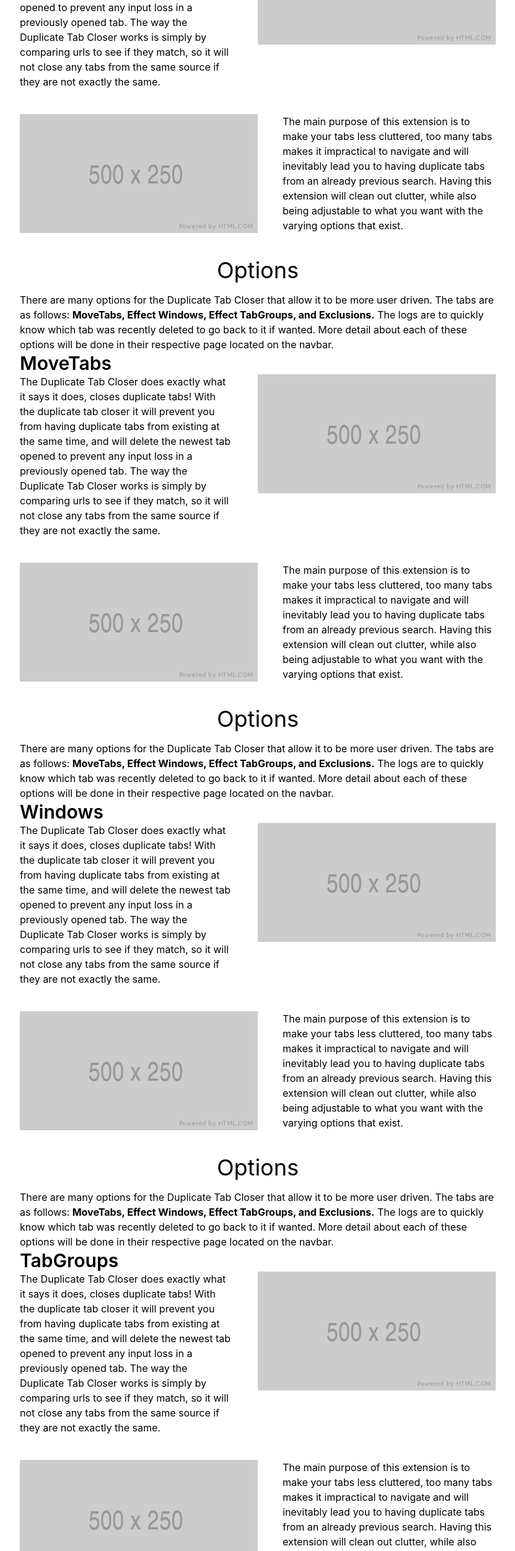
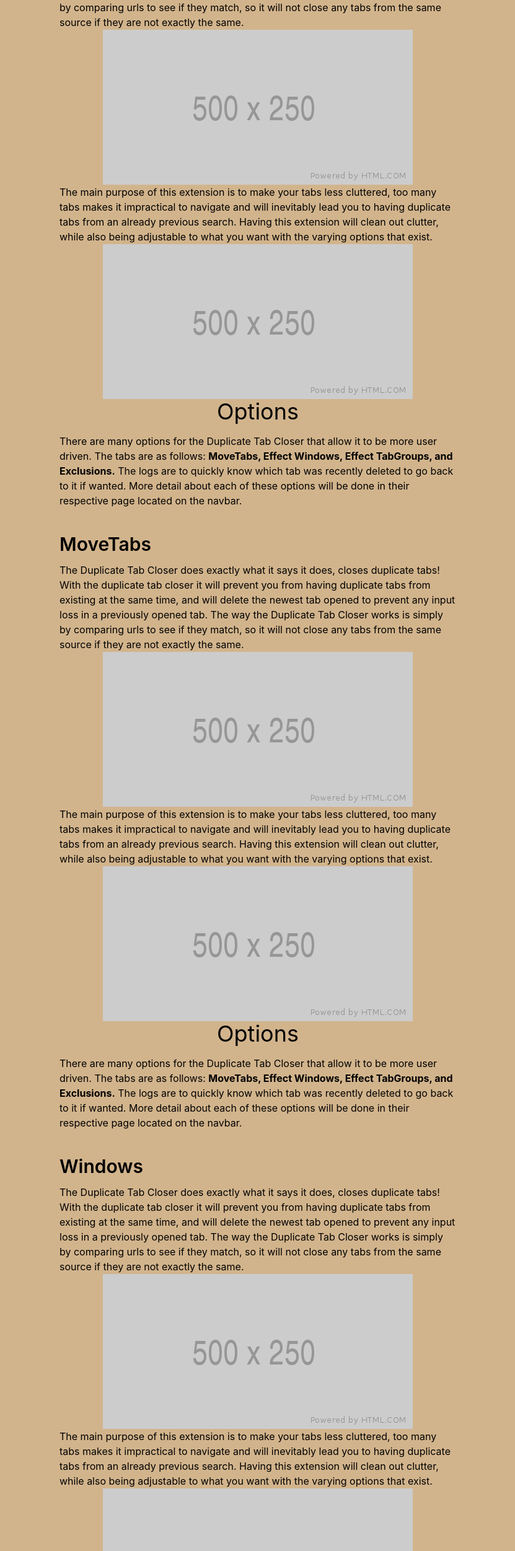
Before and after one commit to AngeloKandah/DuplicateTabCloserLandingPage, a React (Create React App) app: page / in a window 1280 px wide. Shown: the part 252-2755 px from the top of the page at 62% size, without its empty margins (224-1055 px from the left). Built offline with nearby package versions, Linux system fonts and the light colour scheme.

Commit message:
Styling changes and media queries added for header/navbar

```diff
--- a/src/App.css
+++ b/src/App.css
@@ -1,9 +1,10 @@
 html {
   scroll-behavior: smooth;
+  background-color: tan;
 }
 
 :target:before {
-  content: "";
+  content: '';
   display: block;
   height: 100px;
   margin: -100px 0 0;
--- a/src/App.js
+++ b/src/App.js
@@ -21,13 +21,10 @@ function App() {
   return (
     <div>
       <Header title='DuplicateTabCloser' navbarRoutes={routes} />
-      <div id='pageContainer' className='px-64'>
-        <Home/>
-        <MoveTabs/>
-        <Windows/>
-        <TabGroups/>
-        <Exclusions/>
-        <Logs/>
+      <div id='pageContainer' className='mx-container'>
+        {routes.map(({ page: Page }) => {
+          return <Page />;
+        })}
       </div>
     </div>
   );
--- a/src/components/navbar/NavbarItem.jsx
+++ b/src/components/navbar/NavbarItem.jsx
@@ -1,7 +1,7 @@
 function NavbarItem({ title }) {
   return (
     <a
-      className='block text-white text-center py-4 px-4 text-lg hover:bg-navGray-hover'
+      className='block text-white text-center py-4 px-4 xl:text-lg md:text-base sm:text-sm text-sm hover:bg-navGray-hover'
       href={`#${title}`}
     >
       {title}
--- a/src/components/pages/Exclusions.jsx
+++ b/src/components/pages/Exclusions.jsx
@@ -1,5 +1,46 @@
+import image from '../../images/500x250.png';
+
 function Exclusions() {
-  return <>Exclusions Filler</>;
+  return (
+    <div id='Exclusions' className='pb-5'>
+      <h1 className='text-3xl font-semibold py-3'>Exclusions</h1>
+      <p>
+        The Duplicate Tab Closer does exactly what it says it does, closes
+        duplicate tabs! With the duplicate tab closer it will prevent you from
+        having duplicate tabs from existing at the same time, and will delete
+        the newest tab opened to prevent any input loss in a previously opened
+        tab. The way the Duplicate Tab Closer works is simply by comparing urls
+        to see if they match, so it will not close any tabs from the same source
+        if they are not exactly the same.
+      </p>
+      <img
+        className='mx-auto'
+        src={image}
+        alt='Duplicate Tab Closer In Action'
+      />
+      <p>
+        The main purpose of this extension is to make your tabs less cluttered,
+        too many tabs makes it impractical to navigate and will inevitably lead
+        you to having duplicate tabs from an already previous search. Having
+        this extension will clean out clutter, while also being adjustable to
+        what you want with the varying options that exist.
+      </p>
+      <img
+        className='mx-auto'
+        src={image}
+        alt='Duplicate Tab Closer In Action'
+      />
+      <p className='text-4xl text-center pb-4'>Options</p>
+      <p className='pb-2'>
+        There are many options for the Duplicate Tab Closer that allow it to be
+        more user driven. The tabs are as follows:{' '}
+        <b>MoveTabs, Effect Windows, Effect TabGroups, and Exclusions.</b> The
+        logs are to quickly know which tab was recently deleted to go back to it
+        if wanted. More detail about each of these options will be done in their
+        respective page located on the navbar.
+      </p>
+    </div>
+  );
 }
 
 export default Exclusions;
--- a/src/components/pages/Home.jsx
+++ b/src/components/pages/Home.jsx
@@ -2,40 +2,36 @@ import image from '../../images/500x250.png';
 
 function Home() {
   return (
-    <div id='Home'>
-      <h1 className='text-3xl font-semibold'>Home</h1>
-      <div className='grid grid-cols-2 pb-10'>
-        <p className='pr-10'>
+    <div id='Home' className='pb-5'>
+      <h1 className='text-3xl font-semibold py-3'>Home</h1>
+      <p>
         The Duplicate Tab Closer does exactly what it says it does, closes
         duplicate tabs! With the duplicate tab closer it will prevent you from
         having duplicate tabs from existing at the same time, and will delete
         the newest tab opened to prevent any input loss in a previously opened
-          tab. The way the Duplicate Tab Closer works is simply by comparing
-          urls to see if they match, so it will not close any tabs from the same
-          source if they are not exactly the same.
+        tab. The way the Duplicate Tab Closer works is simply by comparing urls
+        to see if they match, so it will not close any tabs from the same source
+        if they are not exactly the same.
       </p>
       <img
         className='mx-auto'
         src={image}
         alt='Duplicate Tab Closer In Action'
       />
-      </div>
-      <div className='grid grid-cols-2 pb-10'>
+      <p>
+        The main purpose of this extension is to make your tabs less cluttered,
+        too many tabs makes it impractical to navigate and will inevitably lead
+        you to having duplicate tabs from an already previous search. Having
+        this extension will clean out clutter, while also being adjustable to
+        what you want with the varying options that exist.
+      </p>
       <img
         className='mx-auto'
         src={image}
         alt='Duplicate Tab Closer In Action'
       />
-        <p className='pl-10'>
-          The main purpose of this extension is to make your tabs less
-          cluttered, too many tabs makes it impractical to navigate and will
-          inevitably lead you to having duplicate tabs from an already previous
-          search. Having this extension will clean out clutter, while also being
-          adjustable to what you want with the varying options that exist.
-        </p>
-      </div>
       <p className='text-4xl text-center pb-4'>Options</p>
-      <p className=''>
+      <p className='pb-2'>
         There are many options for the Duplicate Tab Closer that allow it to be
         more user driven. The tabs are as follows:{' '}
         <b>MoveTabs, Effect Windows, Effect TabGroups, and Exclusions.</b> The
--- a/src/components/pages/Logs.jsx
+++ b/src/components/pages/Logs.jsx
@@ -1,5 +1,46 @@
+import image from '../../images/500x250.png';
+
 function Logs() {
-  return <>Logs Filler</>;
+  return (
+    <div id='Logs' className='pb-5'>
+      <h1 className='text-3xl font-semibold py-3'>Logs</h1>
+      <p>
+        The Duplicate Tab Closer does exactly what it says it does, closes
+        duplicate tabs! With the duplicate tab closer it will prevent you from
+        having duplicate tabs from existing at the same time, and will delete
+        the newest tab opened to prevent any input loss in a previously opened
+        tab. The way the Duplicate Tab Closer works is simply by comparing urls
+        to see if they match, so it will not close any tabs from the same source
+        if they are not exactly the same.
+      </p>
+      <img
+        className='mx-auto'
+        src={image}
+        alt='Duplicate Tab Closer In Action'
+      />
+      <p>
+        The main purpose of this extension is to make your tabs less cluttered,
+        too many tabs makes it impractical to navigate and will inevitably lead
+        you to having duplicate tabs from an already previous search. Having
+        this extension will clean out clutter, while also being adjustable to
+        what you want with the varying options that exist.
+      </p>
+      <img
+        className='mx-auto'
+        src={image}
+        alt='Duplicate Tab Closer In Action'
+      />
+      <p className='text-4xl text-center pb-4'>Options</p>
+      <p className='pb-2'>
+        There are many options for the Duplicate Tab Closer that allow it to be
+        more user driven. The tabs are as follows:{' '}
+        <b>MoveTabs, Effect Windows, Effect TabGroups, and Exclusions.</b> The
+        logs are to quickly know which tab was recently deleted to go back to it
+        if wanted. More detail about each of these options will be done in their
+        respective page located on the navbar.
+      </p>
+    </div>
+  );
 }
 
 export default Logs;
--- a/src/components/pages/MoveTabs.jsx
+++ b/src/components/pages/MoveTabs.jsx
@@ -2,40 +2,36 @@ import image from '../../images/500x250.png';
 
 function MoveTabs() {
   return (
-    <div id='MoveTabs'>
-      <h1 className='text-3xl font-semibold'>MoveTabs</h1>
-      <div className='grid grid-cols-2 pb-10'>
-        <p className='pr-10'>
+    <div id='MoveTabs' className='pb-5'>
+      <h1 className='text-3xl font-semibold py-3'>MoveTabs</h1>
+      <p>
         The Duplicate Tab Closer does exactly what it says it does, closes
         duplicate tabs! With the duplicate tab closer it will prevent you from
         having duplicate tabs from existing at the same time, and will delete
         the newest tab opened to prevent any input loss in a previously opened
-          tab. The way the Duplicate Tab Closer works is simply by comparing
-          urls to see if they match, so it will not close any tabs from the same
-          source if they are not exactly the same.
+        tab. The way the Duplicate Tab Closer works is simply by comparing urls
+        to see if they match, so it will not close any tabs from the same source
+        if they are not exactly the same.
       </p>
       <img
         className='mx-auto'
         src={image}
         alt='Duplicate Tab Closer In Action'
       />
-      </div>
-      <div className='grid grid-cols-2 pb-10'>
+      <p>
+        The main purpose of this extension is to make your tabs less cluttered,
+        too many tabs makes it impractical to navigate and will inevitably lead
+        you to having duplicate tabs from an already previous search. Having
+        this extension will clean out clutter, while also being adjustable to
+        what you want with the varying options that exist.
+      </p>
       <img
         className='mx-auto'
         src={image}
         alt='Duplicate Tab Closer In Action'
       />
-        <p className='pl-10'>
-          The main purpose of this extension is to make your tabs less
-          cluttered, too many tabs makes it impractical to navigate and will
-          inevitably lead you to having duplicate tabs from an already previous
-          search. Having this extension will clean out clutter, while also being
-          adjustable to what you want with the varying options that exist.
-        </p>
-      </div>
       <p className='text-4xl text-center pb-4'>Options</p>
-      <p className=''>
+      <p className='pb-2'>
         There are many options for the Duplicate Tab Closer that allow it to be
         more user driven. The tabs are as follows:{' '}
         <b>MoveTabs, Effect Windows, Effect TabGroups, and Exclusions.</b> The
--- a/src/components/pages/TabGroups.jsx
+++ b/src/components/pages/TabGroups.jsx
@@ -2,40 +2,36 @@ import image from '../../images/500x250.png';
 
 function TabGroups() {
   return (
-        <div id='TabGroups'>
-          <h1 className='text-3xl font-semibold'>TabGroups</h1>
-          <div className='grid grid-cols-2 pb-10'>
-            <p className='pr-10'>
+    <div id='TabGroups' className='pb-5'>
+      <h1 className='text-3xl font-semibold py-3'>TabGroups</h1>
+      <p>
         The Duplicate Tab Closer does exactly what it says it does, closes
         duplicate tabs! With the duplicate tab closer it will prevent you from
         having duplicate tabs from existing at the same time, and will delete
         the newest tab opened to prevent any input loss in a previously opened
-              tab. The way the Duplicate Tab Closer works is simply by comparing
-              urls to see if they match, so it will not close any tabs from the same
-              source if they are not exactly the same.
+        tab. The way the Duplicate Tab Closer works is simply by comparing urls
+        to see if they match, so it will not close any tabs from the same source
+        if they are not exactly the same.
       </p>
       <img
         className='mx-auto'
         src={image}
         alt='Duplicate Tab Closer In Action'
       />
-          </div>
-          <div className='grid grid-cols-2 pb-10'>
+      <p>
+        The main purpose of this extension is to make your tabs less cluttered,
+        too many tabs makes it impractical to navigate and will inevitably lead
+        you to having duplicate tabs from an already previous search. Having
+        this extension will clean out clutter, while also being adjustable to
+        what you want with the varying options that exist.
+      </p>
       <img
         className='mx-auto'
         src={image}
         alt='Duplicate Tab Closer In Action'
       />
-            <p className='pl-10'>
-              The main purpose of this extension is to make your tabs less
-              cluttered, too many tabs makes it impractical to navigate and will
-              inevitably lead you to having duplicate tabs from an already previous
-              search. Having this extension will clean out clutter, while also being
-              adjustable to what you want with the varying options that exist.
-            </p>
-          </div>
       <p className='text-4xl text-center pb-4'>Options</p>
-          <p className=''>
+      <p className='pb-2'>
         There are many options for the Duplicate Tab Closer that allow it to be
         more user driven. The tabs are as follows:{' '}
         <b>MoveTabs, Effect Windows, Effect TabGroups, and Exclusions.</b> The
--- a/src/components/pages/Windows.jsx
+++ b/src/components/pages/Windows.jsx
@@ -2,40 +2,36 @@ import image from '../../images/500x250.png';
 
 function Windows() {
   return (
-    <div id='Windows'>
-      <h1 className='text-3xl font-semibold'>Windows</h1>
-      <div className='grid grid-cols-2 pb-10'>
-        <p className='pr-10'>
+    <div id='Windows' className='pb-5'>
+      <h1 className='text-3xl font-semibold py-3'>Windows</h1>
+      <p>
         The Duplicate Tab Closer does exactly what it says it does, closes
         duplicate tabs! With the duplicate tab closer it will prevent you from
         having duplicate tabs from existing at the same time, and will delete
         the newest tab opened to prevent any input loss in a previously opened
-          tab. The way the Duplicate Tab Closer works is simply by comparing
-          urls to see if they match, so it will not close any tabs from the same
-          source if they are not exactly the same.
+        tab. The way the Duplicate Tab Closer works is simply by comparing urls
+        to see if they match, so it will not close any tabs from the same source
+        if they are not exactly the same.
       </p>
       <img
         className='mx-auto'
         src={image}
         alt='Duplicate Tab Closer In Action'
       />
-      </div>
-      <div className='grid grid-cols-2 pb-10'>
+      <p>
+        The main purpose of this extension is to make your tabs less cluttered,
+        too many tabs makes it impractical to navigate and will inevitably lead
+        you to having duplicate tabs from an already previous search. Having
+        this extension will clean out clutter, while also being adjustable to
+        what you want with the varying options that exist.
+      </p>
       <img
         className='mx-auto'
         src={image}
         alt='Duplicate Tab Closer In Action'
       />
-        <p className='pl-10'>
-          The main purpose of this extension is to make your tabs less
-          cluttered, too many tabs makes it impractical to navigate and will
-          inevitably lead you to having duplicate tabs from an already previous
-          search. Having this extension will clean out clutter, while also being
-          adjustable to what you want with the varying options that exist.
-        </p>
-      </div>
       <p className='text-4xl text-center pb-4'>Options</p>
-      <p className=''>
+      <p className='pb-2'>
         There are many options for the Duplicate Tab Closer that allow it to be
         more user driven. The tabs are as follows:{' '}
         <b>MoveTabs, Effect Windows, Effect TabGroups, and Exclusions.</b> The
--- a/tailwind.config.js
+++ b/tailwind.config.js
@@ -16,6 +16,9 @@ module.exports = {
           DEFAULT: '#282c34',
         },
       },
+      margin: {
+        'container': '25vw',
+      },
       zIndex: {
         100: 100,
       },
```
Also changed, not shown: src/components/header/Header.jsx (+5 -5 lines). Lines whose indentation alone changed are shown as unchanged.
